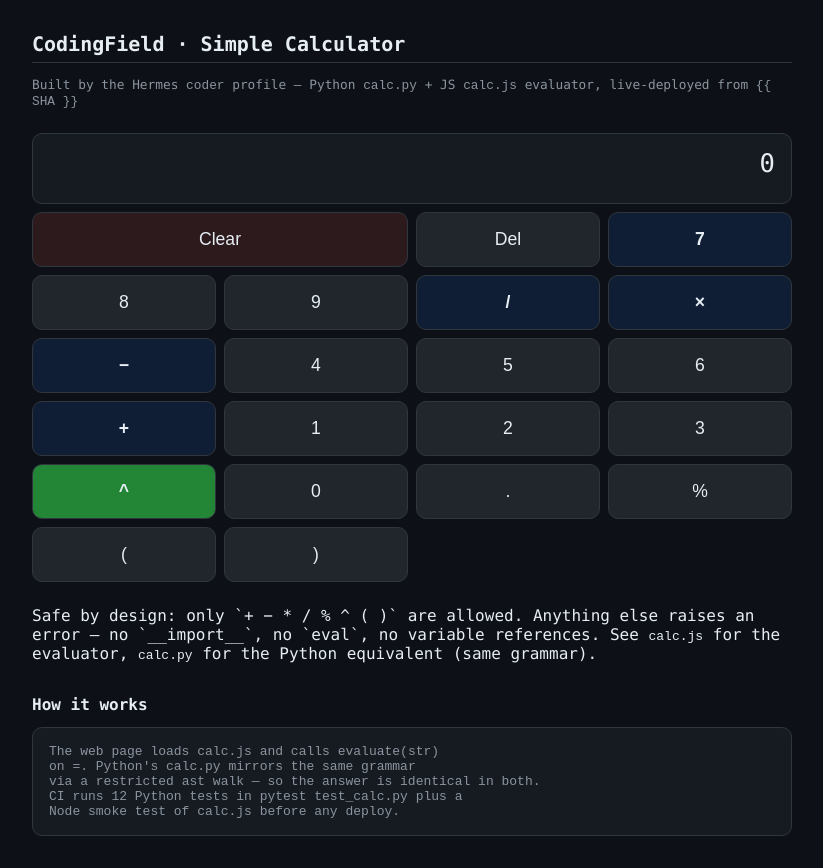
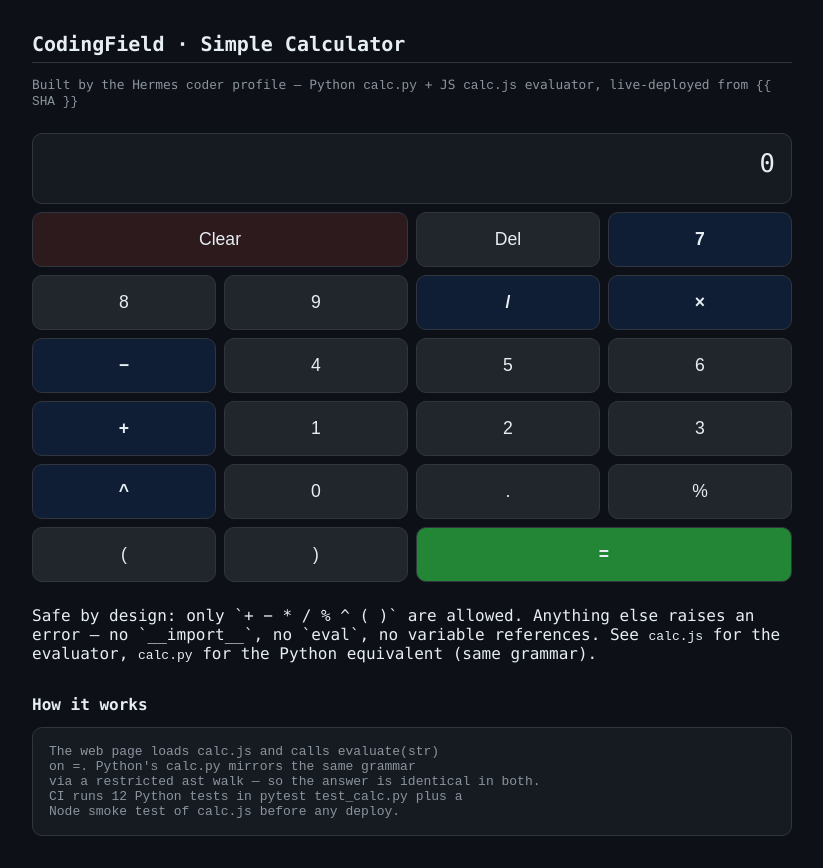
Before and after one commit to dsc-cs/CodingField, a plain HTML site: page index.html in a window 1280 px wide. Shown: the whole page, without its empty margins (228-1051 px from the left). Drawn offline with Linux system fonts and the light colour scheme.

Commit message:
feat: add the missing = (equals) button to the keypad; wire its click handler; ^ back to normal op style (#3)
Co-authored-by: coder-bot <coder@dsc-cs>

```diff
--- a/index.html
+++ b/index.html
@@ -41,9 +41,10 @@
     <button data-v="4">4</button><button data-v="5">5</button><button data-v="6">6</button>
     <button class="op" data-v="+">+</button>
     <button data-v="1">1</button><button data-v="2">2</button><button data-v="3">3</button>
-    <button class="eq" data-v="^">^</button>
+    <button class="op" data-v="^">^</button>
     <button data-v="0">0</button><button data-v=".">.</button><button data-v="%">%</button>
     <button data-v="(">(</button><button data-v=")">)</button>
+    <button class="eq" data-act="equals" style="grid-column: span 2">=</button>
   </div>
 
   <p>Safe by design: only `+ − * / % ^ ( )` are allowed. Anything else raises an error —
@@ -89,6 +90,7 @@ Node smoke test of <code>calc.js</code> before any deploy.</pre>
       const v   = btn.dataset.v;
       if (act === 'clear') { expr = ''; render(''); return; }
       if (act === 'del')   { expr = expr.slice(0, -1); render(expr); return; }
+      if (act === 'equals'){ equals(); return; }
       if (v === '^' || v === '+') { press(v); return; }
       press(v);
     });
```
